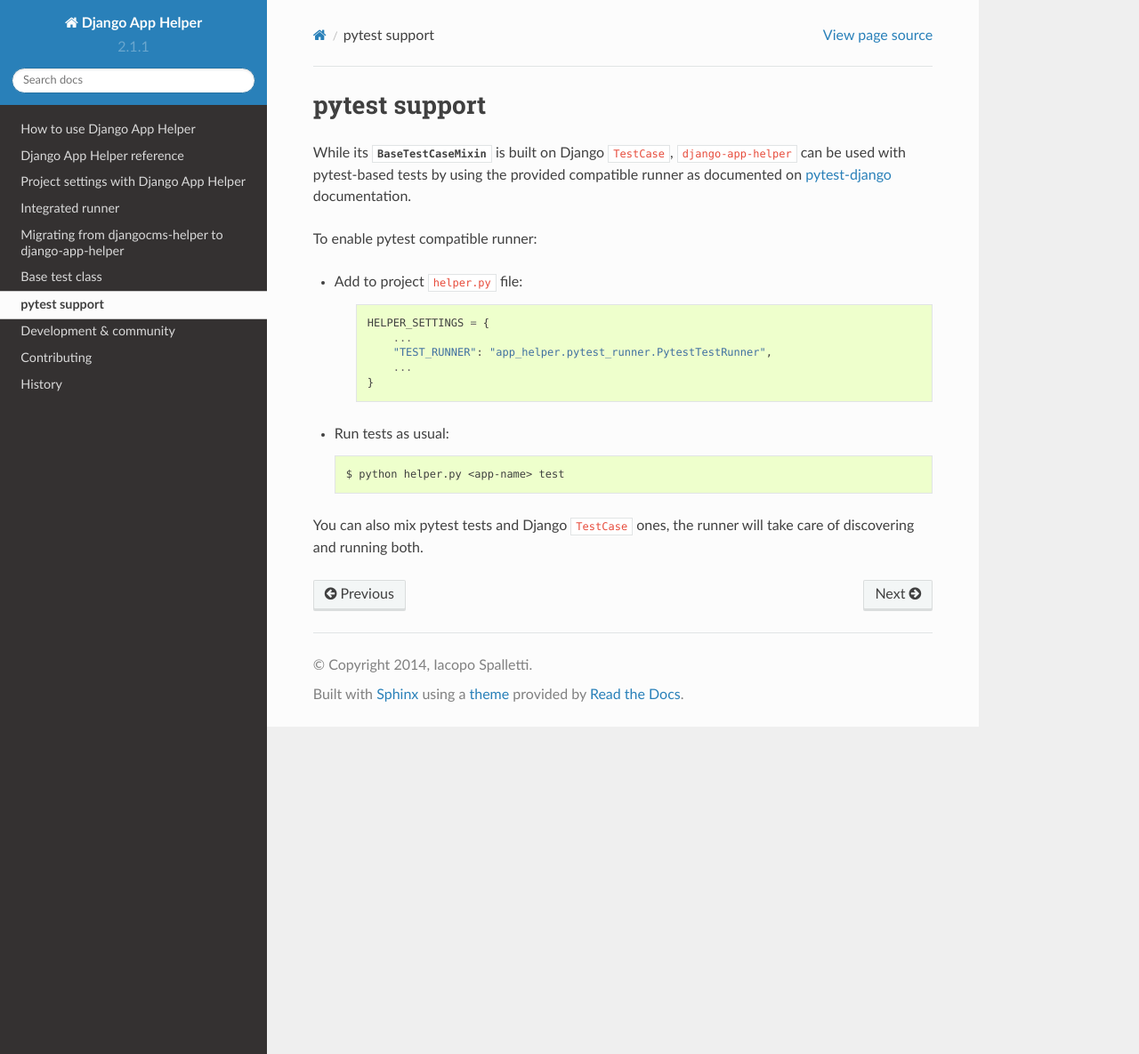
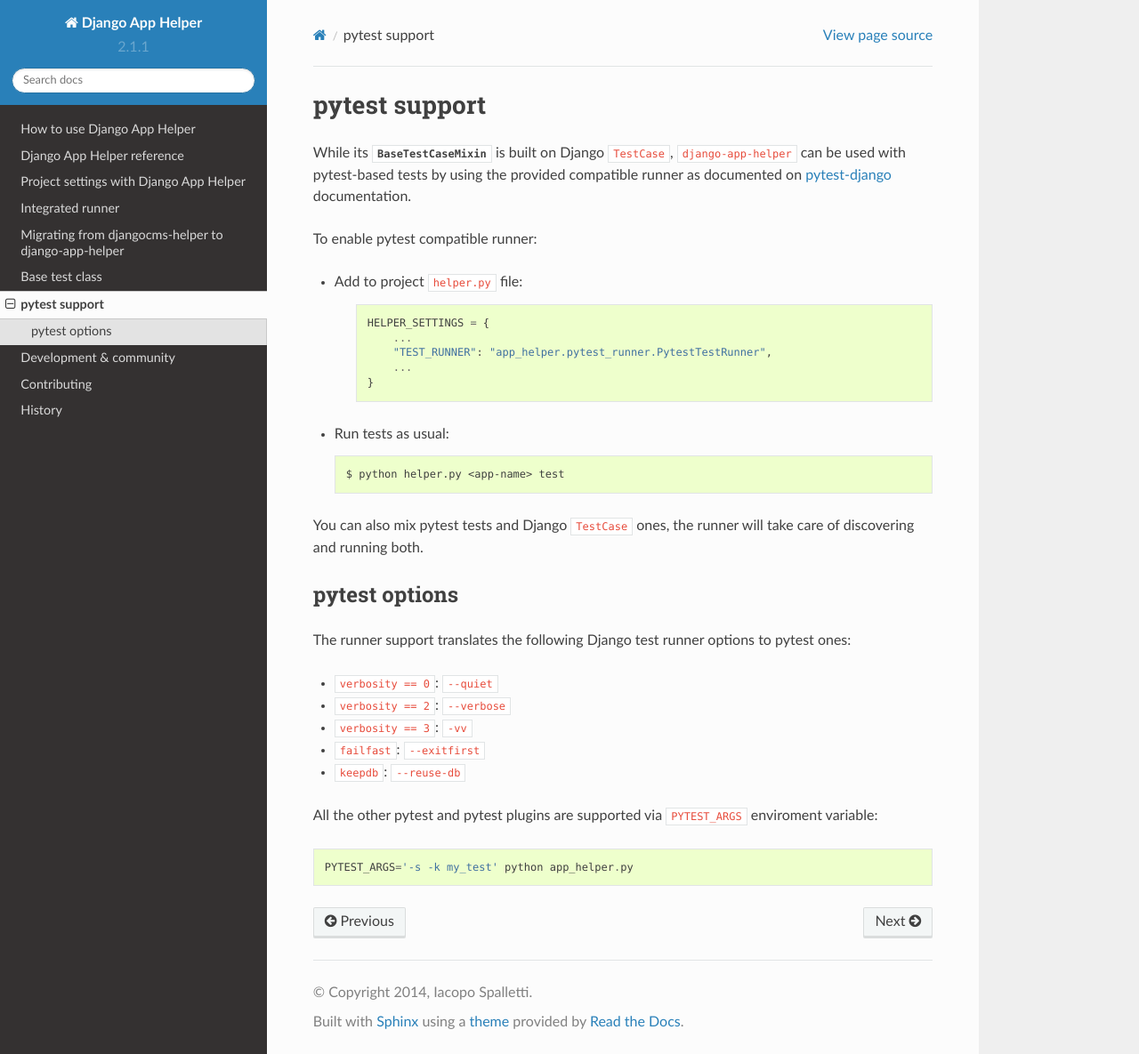
Before and after one commit to nephila/django-app-helper, a Sphinx documentation site: the page built from docs/pytest.rst, in a window 1280 px wide and 1185 px high. Shown: the whole window at 89% size. Built offline with Sphinx 7.4.7 and the Read the Docs theme 2.0.0, drawn with Linux system fonts in a browser that asks for light colours.

Commit message:
Improve pytest compatibility

```diff
--- a/docs/pytest.rst
+++ b/docs/pytest.rst
@@ -25,4 +25,19 @@
 You can also mix pytest tests and Django ``TestCase`` ones, the runner will take care
 of discovering and running both.
 
+pytest options
+==============
+
+The runner support translates the following Django test runner options to pytest ones:
+
+* ``verbosity == 0``: ``--quiet``
+* ``verbosity == 2``: ``--verbose``
+* ``verbosity == 3``: ``-vv``
+* ``failfast``: ``--exitfirst``
+* ``keepdb``: ``--reuse-db``
+
+All the other pytest and pytest plugins are supported via ``PYTEST_ARGS`` enviroment variable::
+
+    PYTEST_ARGS='-s -k my_test' python app_helper.py
+
 .. _pytest-django: https://pytest-django.readthedocs.io/en/latest/faq.html#how-can-i-use-manage-py-test-with-pytest-django
```
Also changed, not shown: 2 other files.
